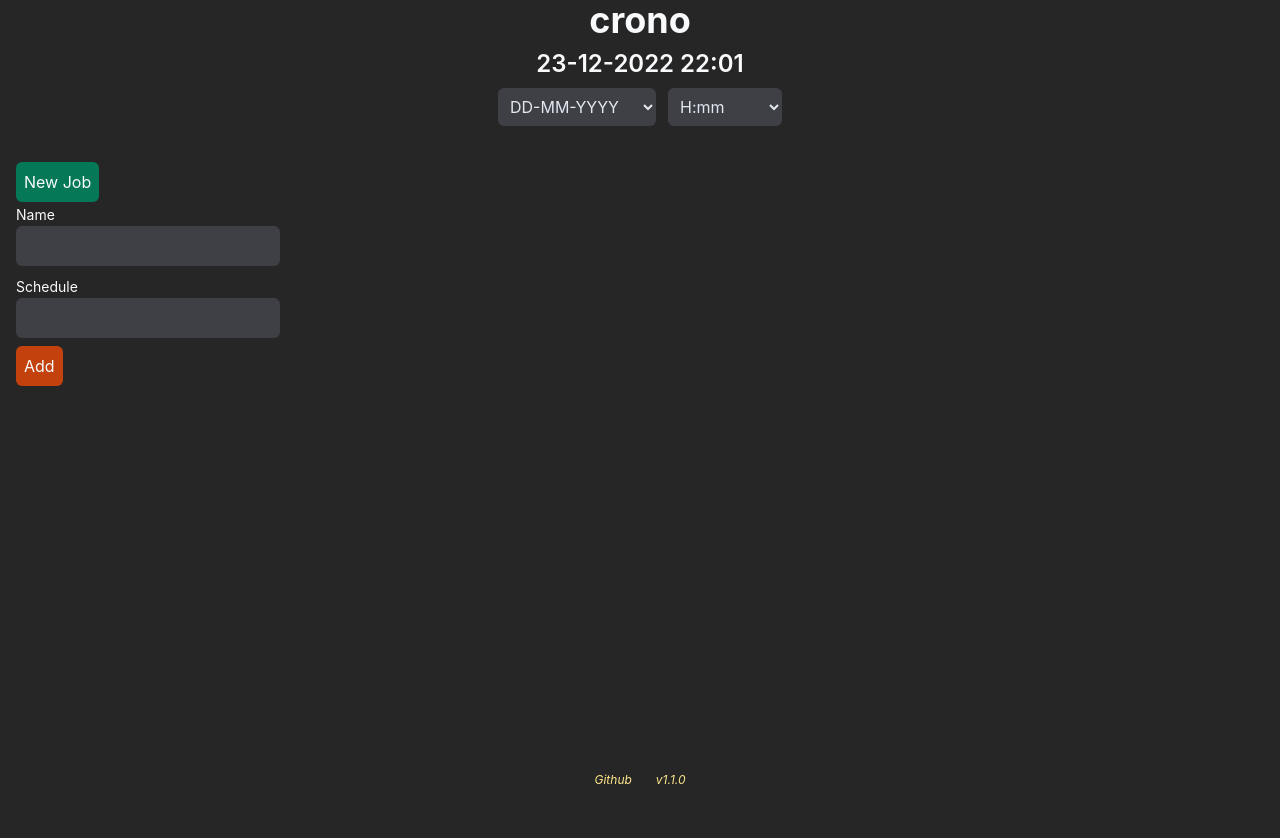
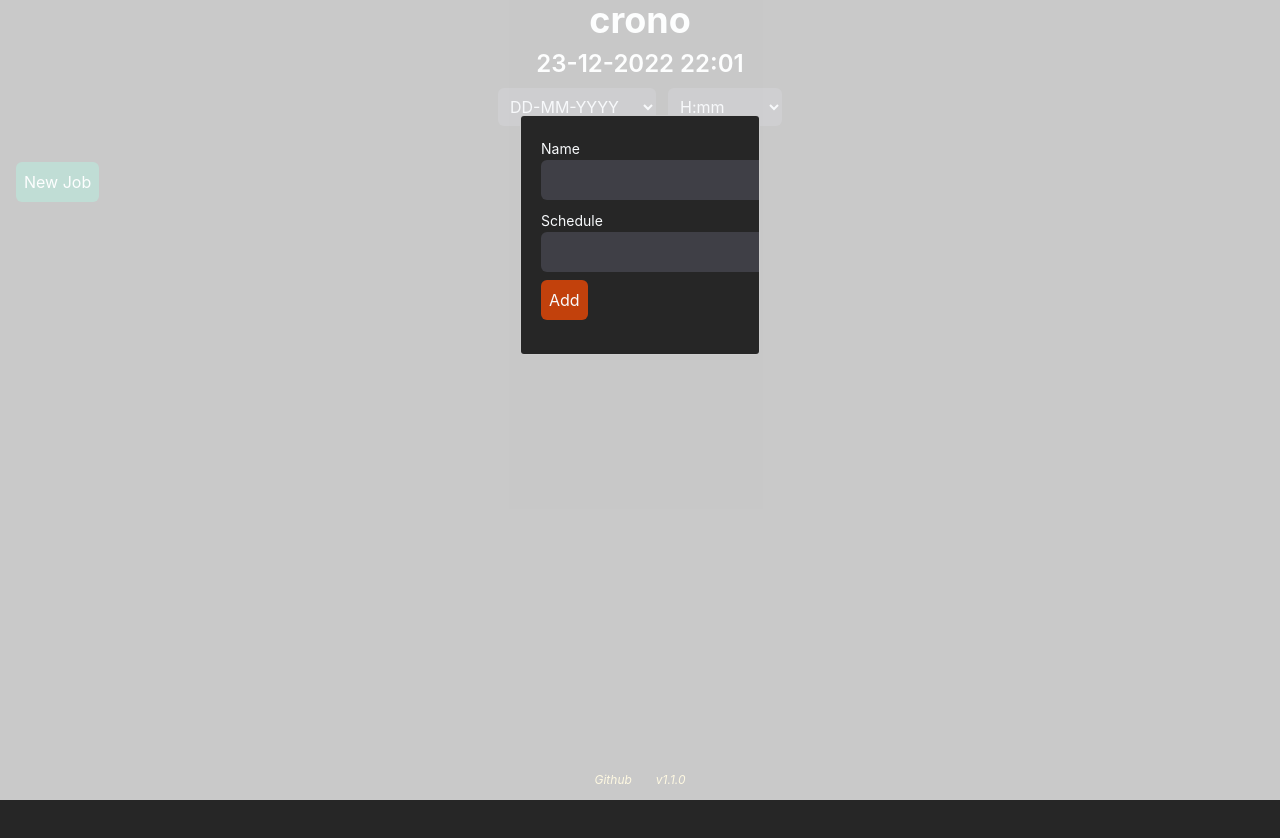
Before and after one commit to OsirisX3R0/crono, a React (Create React App) app: page / in a window 1280 px wide. Both pictures are taken after a click on the button "New Job". Shown: the top 838 px of the page. Built offline with nearby package versions, Linux system fonts and the light colour scheme.

Commit message:
Added modal for add form

```diff
--- a/package.json
+++ b/package.json
@@ -12,6 +12,7 @@
     "randomcolor": "^0.6.2",
     "react": "^18.2.0",
     "react-dom": "^18.2.0",
+    "react-modal": "^3.16.1",
     "react-scripts": "5.0.1",
     "react-simple-tooltip": "^2.6.3",
     "typescript": "^4.8.4",
--- /dev/null
+++ b/src/components/core/Modal.jsx
@@ -0,0 +1,22 @@
+import React from 'react'
+import ReactModal from 'react-modal'
+
+ReactModal.setAppElement(document.getElementById('root'));
+const modalStyles = {
+  content: {
+    maxWidth: '240px',
+    maxHeight: '240px',
+    backgroundColor: '#262626',
+    color: '#f8fafc',
+    margin: '75px auto 0'
+  }
+}
+const Modal = ({children, ...modalProps}) => {
+  return (
+    <ReactModal {...modalProps} style={modalStyles}>
+    {children}
+    </ReactModal>
+  )
+}
+
+export default Modal
--- a/src/components/jobs/Jobs.jsx
+++ b/src/components/jobs/Jobs.jsx
@@ -1,9 +1,10 @@
 import React, { useContext, useState } from "react";
+// import Modal from 'react-modal'
 import { GlobalContext } from "../../context/GlobalContext";
 import CronJob from "../../utils/CronJob";
+import Modal from '../core/Modal'
+import Field from "../core/Field";
 import Button from "../core/Button";
-
-import Field from "../core/Field";
 import Job from "./Job";
 
 const Jobs = () => {
@@ -25,21 +26,24 @@ const Jobs = () => {
 
   const jobList = jobs.map((job, i) => <Job key={i} job={job} />)
 
-  const addForm = adding ? (
-    <div>
+  const addForm = (
+    <Modal
+      isOpen={adding}
+      onRequestClose={() => setAdding(false)}
+    >
       <Field label="Name" className="mb-2" value={name} onInput={(e) => setName(e.target.value)} />
       <Field label="Schedule" className="mb-2" value={schedule} onInput={(e) => setSchedule(e.target.value)} />
       <Button color="bg-orange-700" onClick={() => addJob()}>Add</Button>
-    </div>
-  ) : null
+    </Modal>
+  )
 
   return (
-    <div className="xs:h-64 sm:h-[89.5vh] overflow-y-scroll p-4">
+    <div className="xs:h-16 sm:h-[89.5vh] overflow-y-scroll p-4">
       <Button color="bg-emerald-700" onClick={() => setAdding(true)}>New Job</Button>
-      {addForm}
       <ul className="xs:hidden xs:h-0 sm:h-auto sm:block">
         {jobList}
       </ul>
+      {addForm}
     </div>
   )
 }
```
Also changed, not shown: 1 other file (tests, documents, lock files or other folders).
